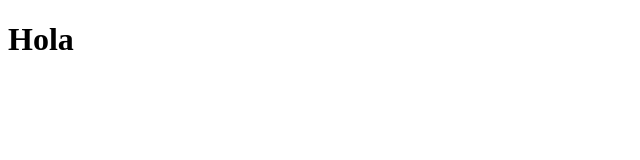
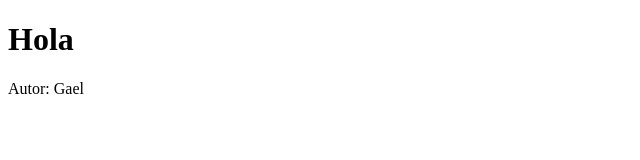
Before and after one commit to Gaellanuscondori/practica-git-individual, a plain HTML site: page index.html in a window 1280 px wide. Shown: the full height of the page, 0-640 px from the left. Drawn offline with Linux system fonts and the light colour scheme.

Commit message:
chore: agrego autor

```diff
--- a/index.html
+++ b/index.html
@@ -1,3 +1,4 @@
 <!doctype html>
 <title>Demo</title>
 <h1>Hola</h1>
+<p>Autor: Gael</p>
```
